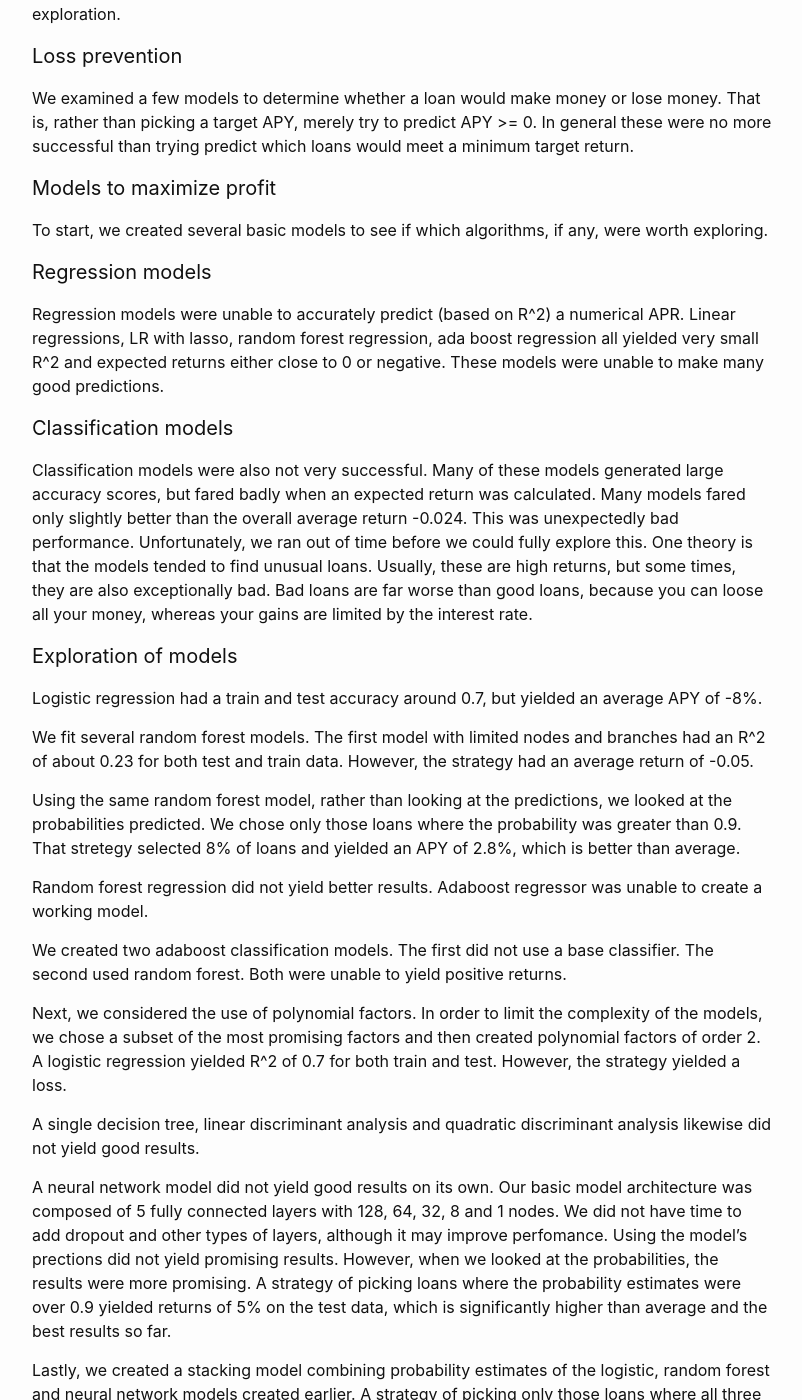
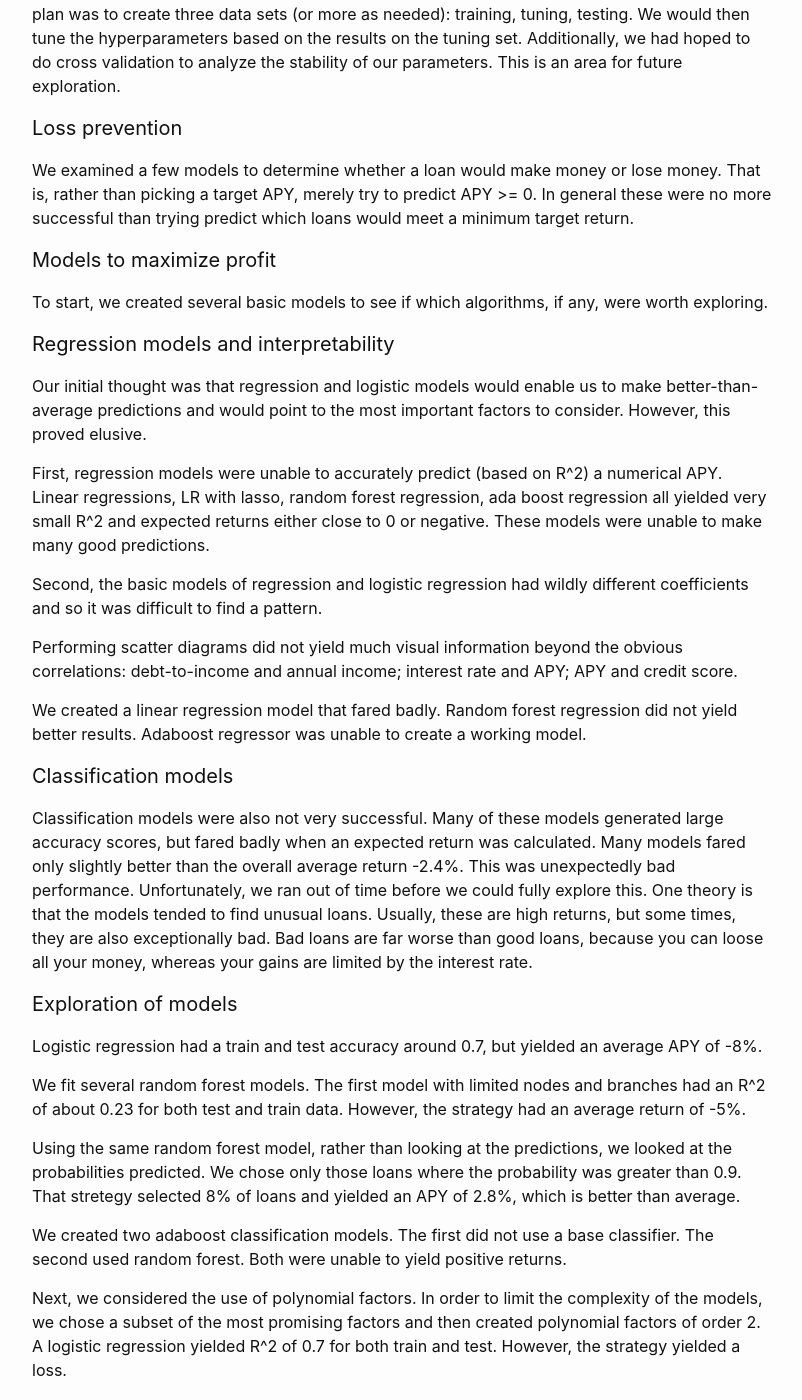
Before and after one commit to junparkh/LendingClub, a Jekyll site: the page built from menu3.md, in a window 1280 px wide and 1400 px high, scrolled down 3097 px. Shown: the whole window, without its empty margins (238-1040 px from the left). Built offline with Jekyll 4.4.1, drawn with Linux system fonts in a browser that asks for light colours; some of the changed text lies outside the part shown.

Commit message:
add interpretability paragraph; tweaks

```diff
--- a/menu3.md
+++ b/menu3.md
@@ -78,23 +78,29 @@
 
 To start, we created several basic models to see if which algorithms, if any, were worth exploring.
 
-#### Regression models
+#### Regression models and interpretability
 
-Regression models were unable to accurately predict (based on R^2) a numerical APR. Linear regressions, LR with lasso, random forest regression, ada boost regression all yielded very small R^2 and expected returns either close to 0 or negative. These models were unable to make many good predictions.
+Our initial thought was that regression and logistic models would enable us to make better-than-average predictions and would point to the most important factors to consider. However, this proved elusive.
+
+First, regression models were unable to accurately predict (based on R^2) a numerical APY. Linear regressions, LR with lasso, random forest regression, ada boost regression all yielded very small R^2 and expected returns either close to 0 or negative. These models were unable to make many good predictions.
+
+Second, the basic models of regression and logistic regression had wildly different coefficients and so it was difficult to find a pattern.
+
+Performing scatter diagrams did not yield much visual information beyond the obvious correlations: debt-to-income and annual income; interest rate and APY; APY and credit score.
+
+We created a linear regression model that fared badly. Random forest regression did not yield better results. Adaboost regressor was unable to create a working model.
 
 #### Classification models
 
-Classification models were also not very successful. Many of these models generated large accuracy scores, but fared badly when an expected return was calculated. Many models fared only slightly better than the overall average return -0.024. This was unexpectedly bad performance. Unfortunately, we ran out of time before we could fully explore this. One theory is that the models tended to find unusual loans. Usually, these are high returns, but some times, they are also exceptionally bad. Bad loans are far worse than good loans, because you can loose all your money, whereas your gains are limited by the interest rate.
+Classification models were also not very successful. Many of these models generated large accuracy scores, but fared badly when an expected return was calculated. Many models fared only slightly better than the overall average return -2.4%. This was unexpectedly bad performance. Unfortunately, we ran out of time before we could fully explore this. One theory is that the models tended to find unusual loans. Usually, these are high returns, but some times, they are also exceptionally bad. Bad loans are far worse than good loans, because you can loose all your money, whereas your gains are limited by the interest rate.
 
 #### Exploration of models
 
 Logistic regression had a train and test accuracy around 0.7, but yielded an average APY of -8%.
 
-We fit several random forest models. The first model with limited nodes and branches had an R^2 of about 0.23 for both test and train data. However, the strategy had an average return of -0.05.
+We fit several random forest models. The first model with limited nodes and branches had an R^2 of about 0.23 for both test and train data. However, the strategy had an average return of -5%.
 
 Using the same random forest model, rather than looking at the predictions, we looked at the probabilities predicted. We chose only those loans where the probability was greater than 0.9. That stretegy selected 8% of loans and yielded an APY of 2.8%, which is better than average.
-
-Random forest regression did not yield better results. Adaboost regressor was unable to create a working model.
 
 We created two adaboost classification models. The first did not use a base classifier. The second used random forest. Both were unable to yield positive returns.
 
@@ -102,11 +108,17 @@
 
 A single decision tree, linear discriminant analysis and quadratic discriminant analysis likewise did not yield good results.
 
-A neural network model did not yield good results on its own. Our basic model architecture was composed of 5 fully connected layers with 128, 64, 32, 8 and 1 nodes. We did not have time to add dropout and other types of layers, although it may improve perfomance. Using the model's prections did not yield promising results. However, when we looked at the probabilities, the results were more promising. A strategy of picking loans where the probability estimates were over 0.9 yielded returns of 5% on the test data, which is significantly higher than average and the best results so far.
+#### Neural Network
+
+A neural network model did not yield good results on its own, but did when we looked at probability predictions. Our basic model architecture was composed of 5 fully connected layers with 128, 64, 32, 8 and 1 nodes. We did not have time to add dropout and other types of layers, although it may improve perfomance. Using the model's prections did not yield promising results. However, when we looked at the probabilities, the results were more promising. A strategy of picking loans where the probability estimates were over 0.9 yielded returns of 5% on the test data, which is significantly higher than average and the best results so far.
+
+#### Stacking model
 
 Lastly, we created a stacking model combining probability estimates of the logistic, random forest and neural network models created earlier. A strategy of picking only those loans where all three models agreed with probability of more than 0.8 yieled returns of 2%.
 
-Thus, the best model was a neural network model that selected loans where the probability estimates were over 0.9. This yielded returns close to 0.05 on the test data.
+#### Best model
+
+The best model was a neural network model with 5 fully-connected layers that selected loans where the probability estimates were over 0.9. This yielded returns close to 5% on the test data.
 
 ### Future Exploration
 
```
